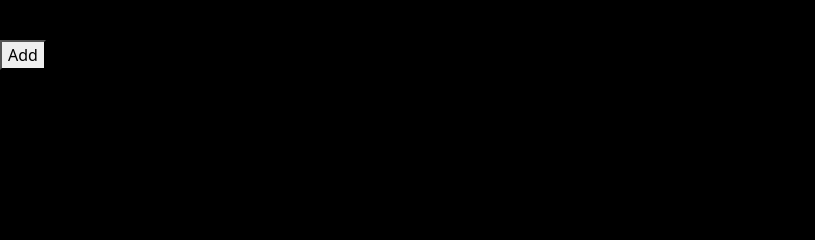
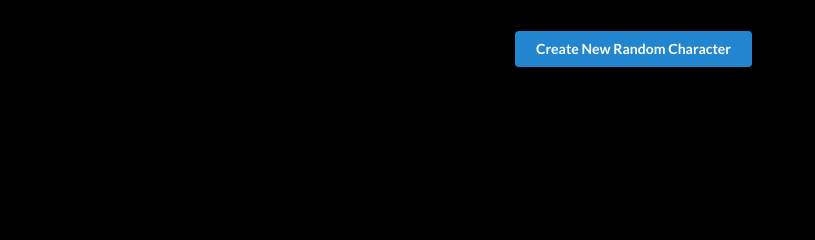
Before and after one commit to jcnghm/Text-RPG, a Flask app: page /ownedCharacters in a window 1280 px wide. Shown: the part 215-455 px from the top of the page, without its empty margins (0-815 px from the left). Run offline with Flask 2, Linux system fonts and the light colour scheme; the visitor is signed in with stand-in values (Sample User, id 1); data comes from the database, SQL or seed files in the repository; data that the repository does not hold is empty; some libraries are stand-ins or nearby versions.

Commit message:
Character Creator Updates

```diff
--- a/rpg_app/api/routes.py
+++ b/rpg_app/api/routes.py
@@ -6,7 +6,6 @@ from rpg_app.models import db, User, Character, character_schema, characters_sch
 
 api = Blueprint('api', __name__, url_prefix = '/api')
 
-# Create Random Character Routes
 
 @api.route('/characters', methods = ['POST'])
 @token_required
@@ -29,7 +28,6 @@ def create_character(current_user_token):
     response = character_schema.dump(character)
     return jsonify(response)
 
-# Retrieve Characters for table
 
 @api.route('/characters', methods = ['GET'])
 @token_required
@@ -40,7 +38,7 @@ def get_characters(current_user_token):
     return jsonify(response)
 
 
-# Delete a Character
+
 
 @api.route('/characters/<id>', methods = ['DELETE'])
 @token_required
--- a/rpg_app/authentication/auth_templates/ownedCharacters.html
+++ b/rpg_app/authentication/auth_templates/ownedCharacters.html
@@ -33,18 +33,20 @@ margin-right: auto;">
           <td>{{ character.dexterity }}</td>
           <td>{{ character.intelligence }}</td>
           <td>{{ character.vitality }}</td>
-          <td>{{ character.primary_abilty }}</td>
+          <td>{{ character.primary_ability }}</td>
           <td>{{ character.racial_ability }}</td>
           <td>{{ character.racial_weapon }}</td>
-          <td>{{ character.user_token }}</td>
+          <td>{{ current_user.email }}</td>
+          <td><a class="ui red button" href="/delete/{{ character.id }}">Delete</a></td>
         </tr>
+
       {% endfor %}
     </tbody>
   </table>
   <br>
-
-  <form action="/add" method="post">
-    <button class="ui blue button" type="submit">Add</button>
+  <form action="/add" method="post" style="margin: 0 auto;
+  width:250px;">
+    <button class="ui blue button" type="submit">Create New Random Character</button>
   </form>
 
 
--- a/rpg_app/authentication/routes.py
+++ b/rpg_app/authentication/routes.py
@@ -1,7 +1,7 @@
 from flask import Blueprint, render_template, request, redirect, url_for, flash
 from werkzeug.security import check_password_hash
 from rpg_app.forms import UserLoginForm
-from rpg_app.models import User,db, Character
+from rpg_app.models import User,db, Character, character_schema
 import random
 from rpg_app.class_race_data import RACES, CLASSES, NAMES, DWARF_ABILITIES, DWARF_WEAPONS, HUMAN_ABILITIES, HUMAN_WEAPONS, ELF_ABILITIES, ELF_WEAPONS, DRAGONBORN_ABILITIES, DRAGONBORN_WEAPONS, TAUREN_ABILITES, TAUREN_WEAPONS, ORC_ABILITIES, ORC_WEAPONS
 from rpg_app.class_abilities import BARD_ABILITIES, DRUID_ABILITIES, PALADIN_ABILITIES, MAGUS_ABILITIES, RANGER_ABILITIES, WARRIOR_ABILITIES
@@ -71,6 +71,14 @@ def owned():
     characters = Character.query.filter_by(user_token = owner).all()
 
     return render_template('ownedCharacters.html', characters = characters, owner = owner)
+
+@auth.route("/delete/<id>", methods = ['GET', 'DELETE'])
+@login_required
+def delete(id):
+    character = Character.query.get(id)
+    db.session.delete(character)
+    db.session.commit()
+    return redirect(url_for("auth.owned"))
 
 
 @auth.route("/add", methods=["POST"])
@@ -379,5 +387,6 @@ def add():
     new_character = Character(name, race, class_type, strength, dexterity, intelligence, vitality, primary_ability, racial_ability, racial_weapon, owner)
     db.session.add(new_character)
     db.session.commit()
+    flash("New Character Created")
 
     return redirect(url_for('auth.owned'))
--- a/rpg_app/templates/base.html
+++ b/rpg_app/templates/base.html
@@ -10,6 +10,8 @@
 <link rel="stylesheet" href="https://cdnjs.cloudflare.com/ajax/libs/twitter-bootstrap/5.1.0/css/bootstrap.min.css">
 <link rel="stylesheet" href="https://cdnjs.cloudflare.com/ajax/libs/font-awesome/5.15.4/css/all.min.css">
 <link rel="stylesheet" href="../static/css/main.css">
+<link rel="stylesheet" href="https://cdn.jsdelivr.net/npm/semantic-ui@2.4.2/dist/semantic.min.css">
+<script src="https://cdn.jsdelivr.net/npm/semantic-ui@2.4.2/dist/semantic.min.js"></script>
 <title>RPG APP</title>
 </head>
 <body style="background-color:black; color:white">
```
